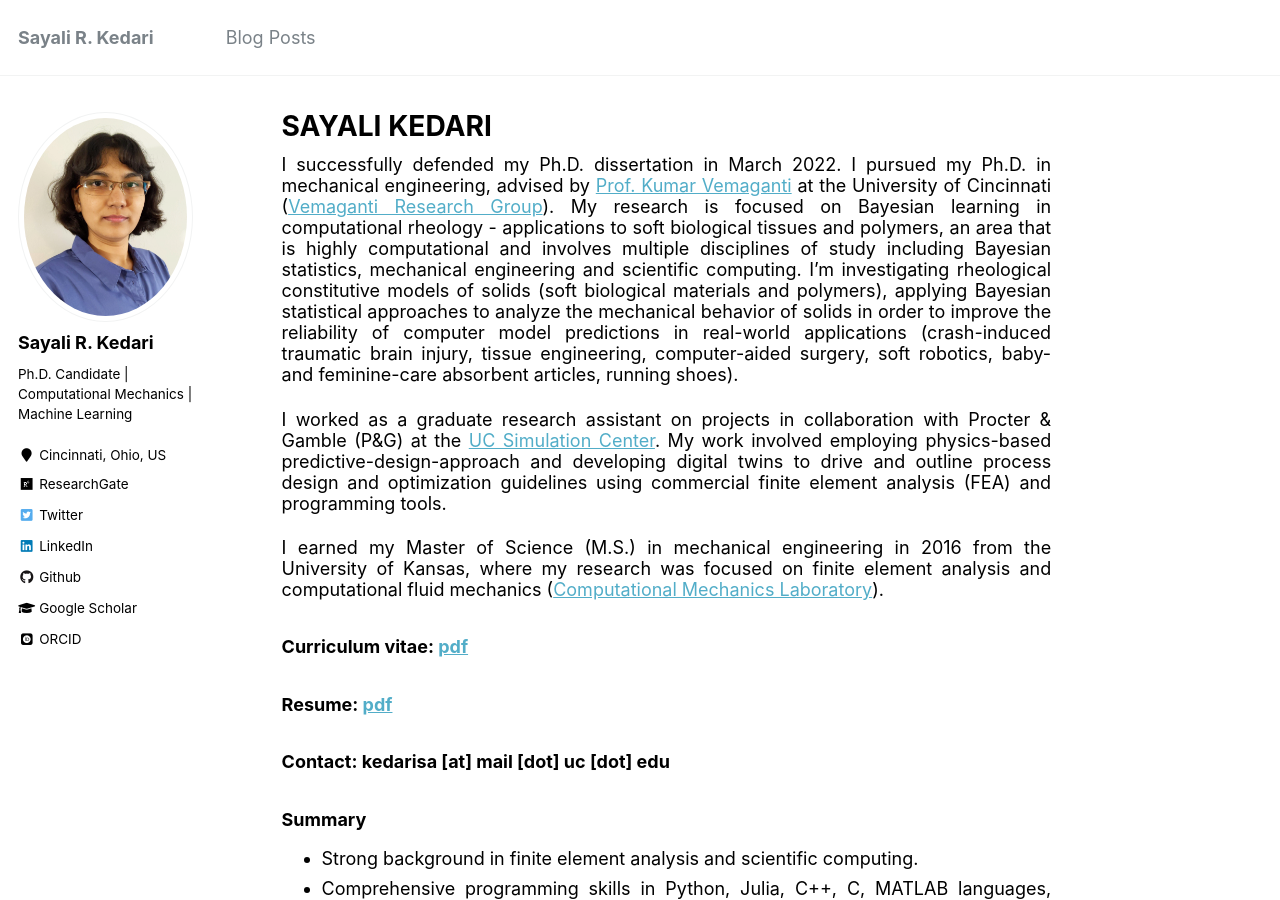
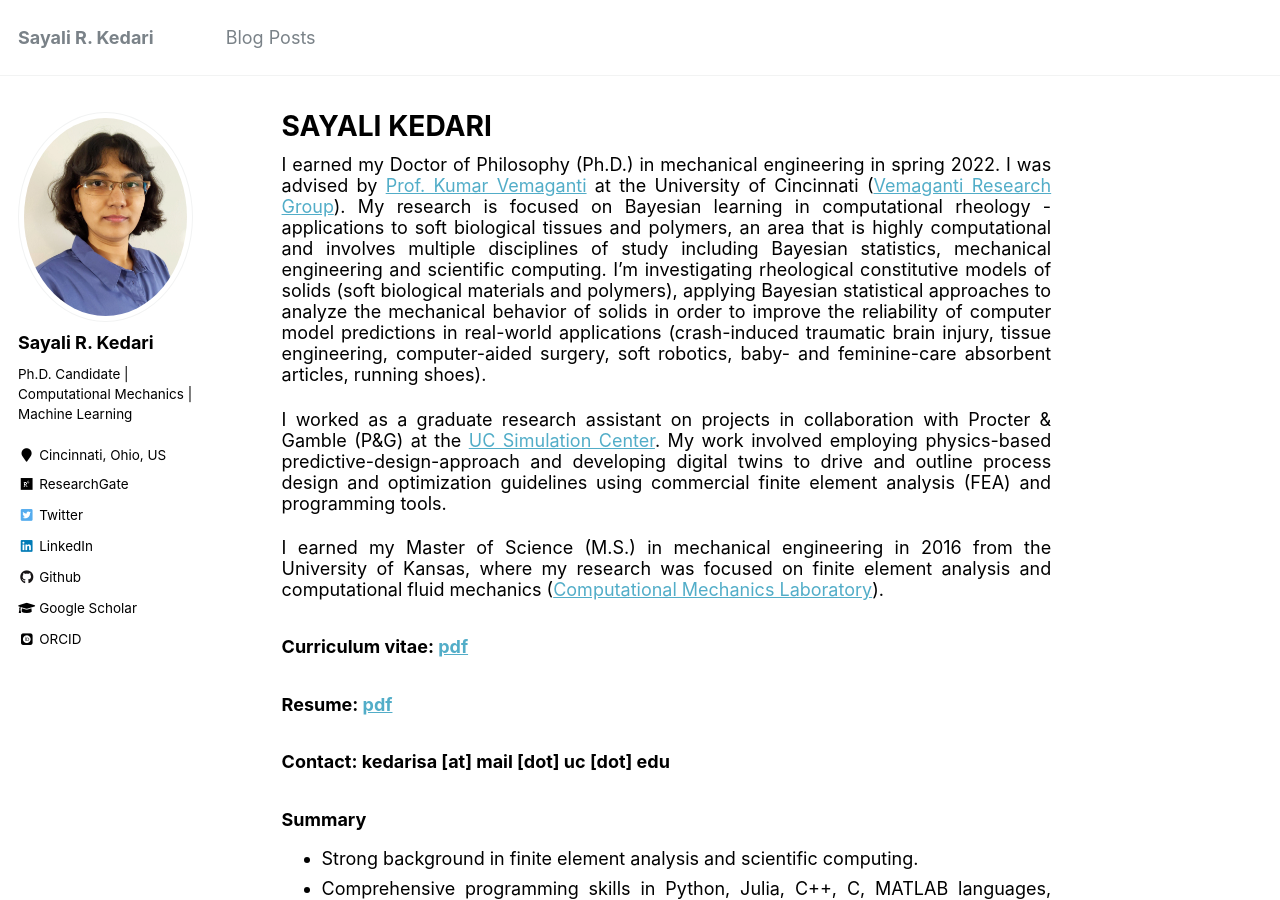
Before and after one commit to sayalirked/sayalirked.github.io, a Jekyll site: the page built from _pages/about.md, in a window 1280 px wide and 900 px high. Built offline with Jekyll 4.4.1, drawn with Linux system fonts in a browser that asks for light colours; some web fonts are replaced.

Commit message:
Update about.md for PhD degree

```diff
--- a/_pages/about.md
+++ b/_pages/about.md
@@ -8,7 +8,7 @@ redirect_from:
   - /about.html
 ---
 
-I successfully defended my Ph.D. dissertation in March 2022. I pursued my Ph.D. in mechanical engineering, advised by [Prof. Kumar Vemaganti](https://researchdirectory.uc.edu/p/vemagaks) at the University of Cincinnati ([Vemaganti Research Group](http://vemaganti.com)). My research is focused on Bayesian learning in computational rheology - applications to soft biological tissues and polymers, an area that is highly computational and involves multiple disciplines of study including Bayesian statistics, mechanical engineering and scientific computing. I'm investigating rheological constitutive models of solids (soft biological materials and polymers), applying Bayesian statistical approaches to analyze the mechanical behavior of solids in order to improve the reliability of computer model predictions in real-world applications (crash-induced traumatic brain injury, tissue engineering, computer-aided surgery, soft robotics, baby- and feminine-care absorbent articles, running shoes).
+I earned my Doctor of Philosophy (Ph.D.) in mechanical engineering in spring 2022. I was advised by [Prof. Kumar Vemaganti](https://researchdirectory.uc.edu/p/vemagaks) at the University of Cincinnati ([Vemaganti Research Group](http://vemaganti.com)). My research is focused on Bayesian learning in computational rheology - applications to soft biological tissues and polymers, an area that is highly computational and involves multiple disciplines of study including Bayesian statistics, mechanical engineering and scientific computing. I'm investigating rheological constitutive models of solids (soft biological materials and polymers), applying Bayesian statistical approaches to analyze the mechanical behavior of solids in order to improve the reliability of computer model predictions in real-world applications (crash-induced traumatic brain injury, tissue engineering, computer-aided surgery, soft robotics, baby- and feminine-care absorbent articles, running shoes).
 
 I worked as a graduate research assistant on projects in collaboration with Procter & Gamble (P&G) at the [UC Simulation Center](https://ceas.uc.edu/research/centers-labs/uc-simulation-center.html). My work involved employing physics-based predictive-design-approach and developing digital twins to drive and outline process design and optimization guidelines using commercial finite element analysis (FEA) and programming tools.
 
```
